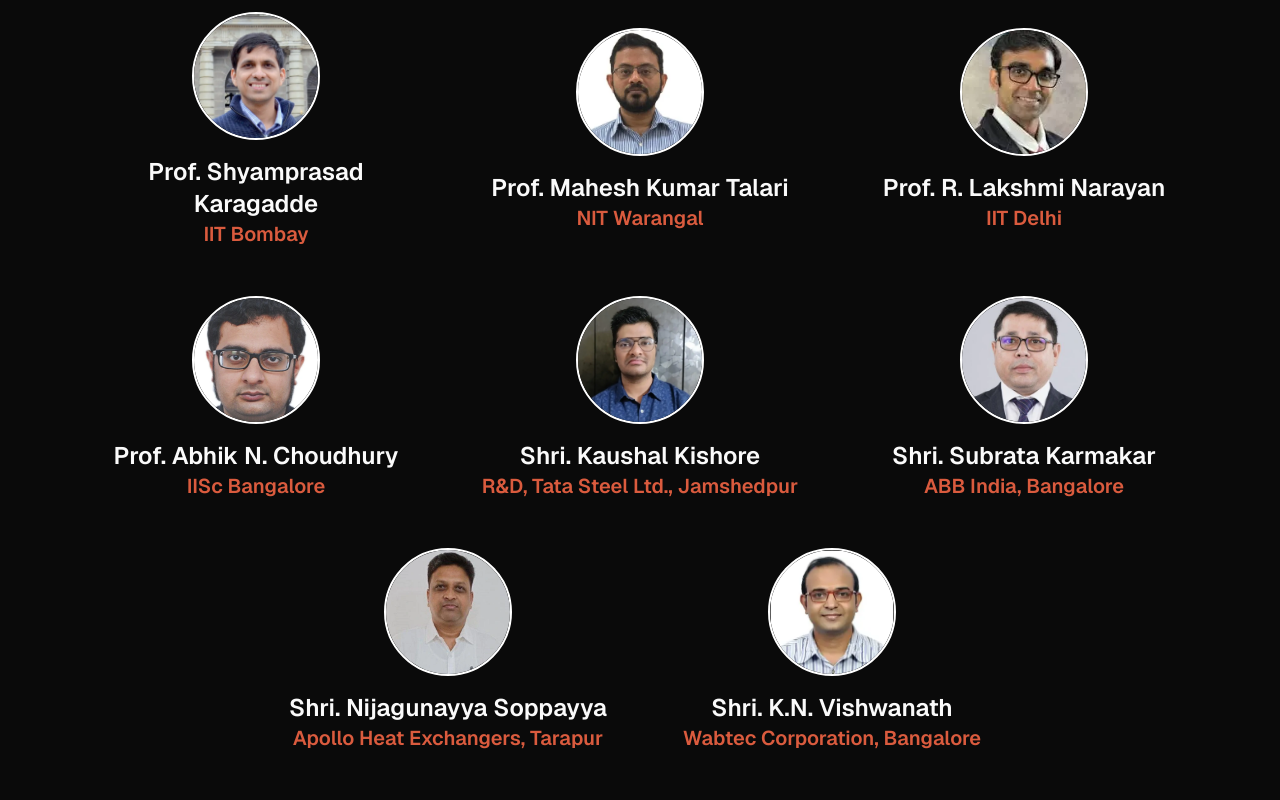
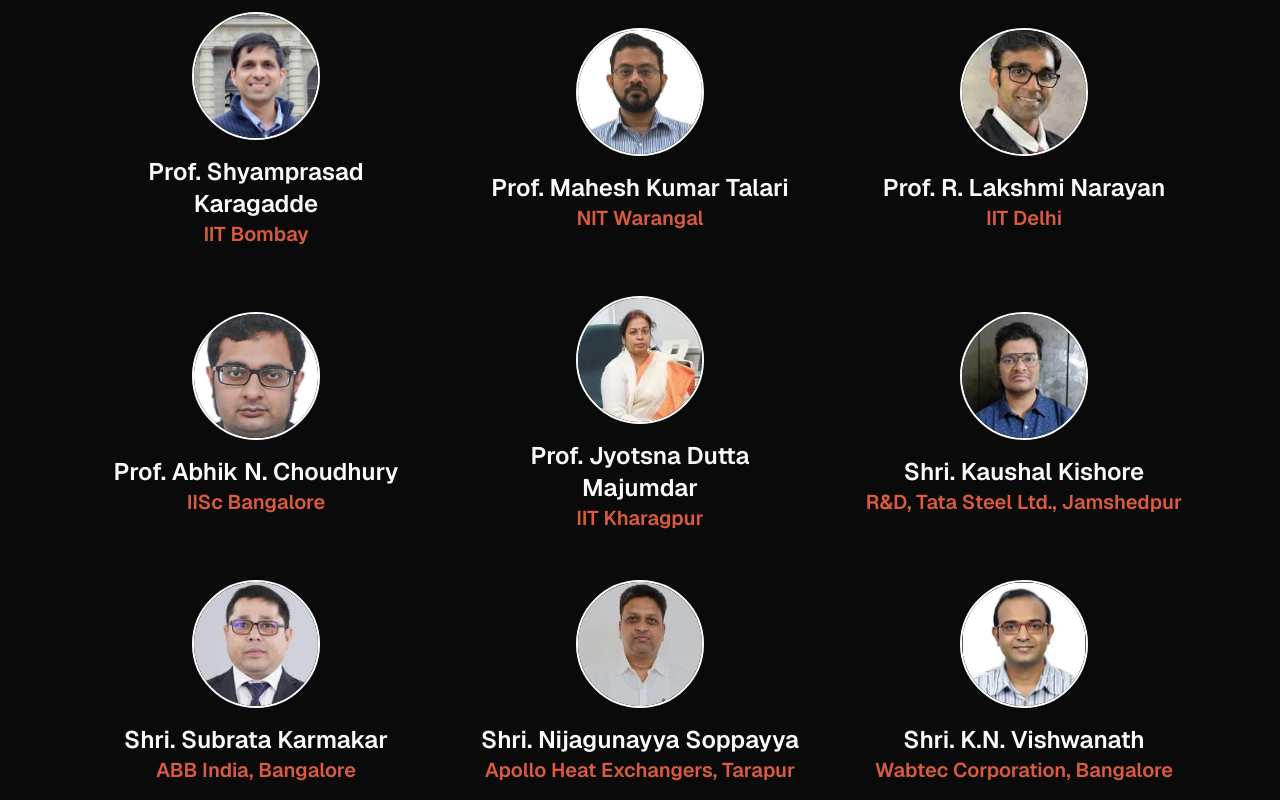
Before and after one commit to ncwam-bphc/website, a Next.js app: page /speakers in a window 1280 px wide. Shown: the part 1464-2264 px from the top of the page. Before the commit the page ends 2232 px from the top, so only its background shows below. Built offline with nearby package versions, Linux system fonts and the light colour scheme.

Commit message:
added new speaker

```diff
--- a/src/assets/speakers/speakers.ts
+++ b/src/assets/speakers/speakers.ts
@@ -15,6 +15,8 @@ import ShyamprasadKaragadde from "./Shyamprasad Karagadde.webp"
 import MaheshKumarTalari from "./Mahesh Kumar Talari.webp"
 import RLakshmiNarayan from "./R. Lakshmi Narayan.webp"
 import AbhikNChoudhury from "./Abhik N. Choudhury.webp"
+import JyotsnaDutta from "./Jyotsna Dutta.webp"
+import { initScriptLoader } from "next/script";
 const speakers = [
   {
     name: "Dr. M. Vasudevan",
@@ -82,6 +84,11 @@ const speakers = [
     imageUrl: AbhikNChoudhury
   },
   {
+    name: "Prof. Jyotsna Dutta Majumdar",
+    institution: "IIT Kharagpur",
+    imageUrl: JyotsnaDutta
+  },
+  {
     name: "Shri. Kaushal Kishore",
     institution: "R&D, Tata Steel Ltd., Jamshedpur",
     imageUrl: KaushalKishore,
```
Also changed, not shown: src/assets/speakers/Jyotsna Dutta.webp (added).
